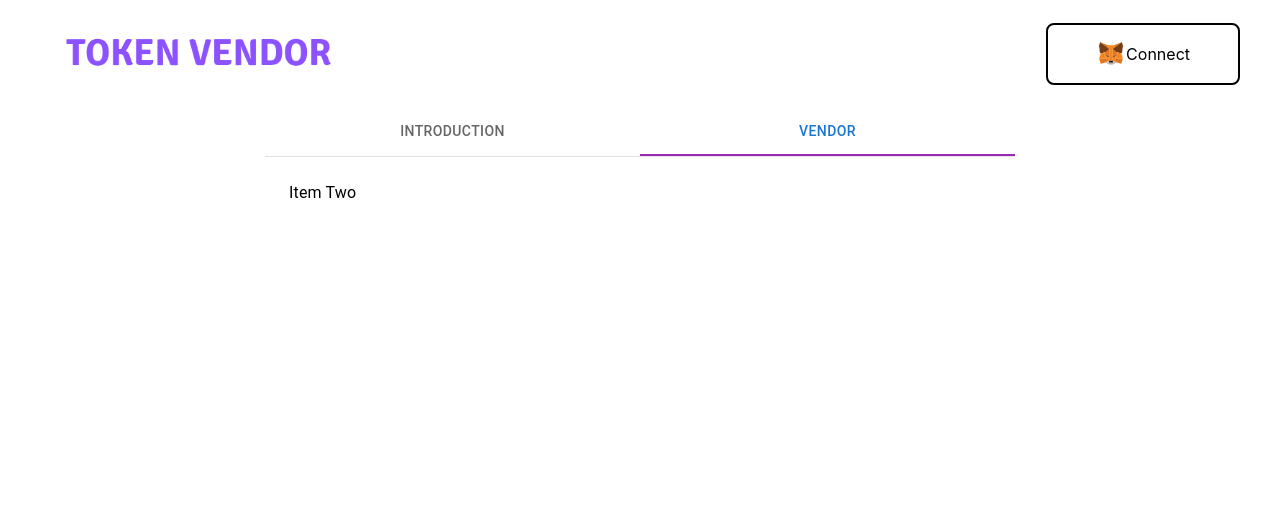
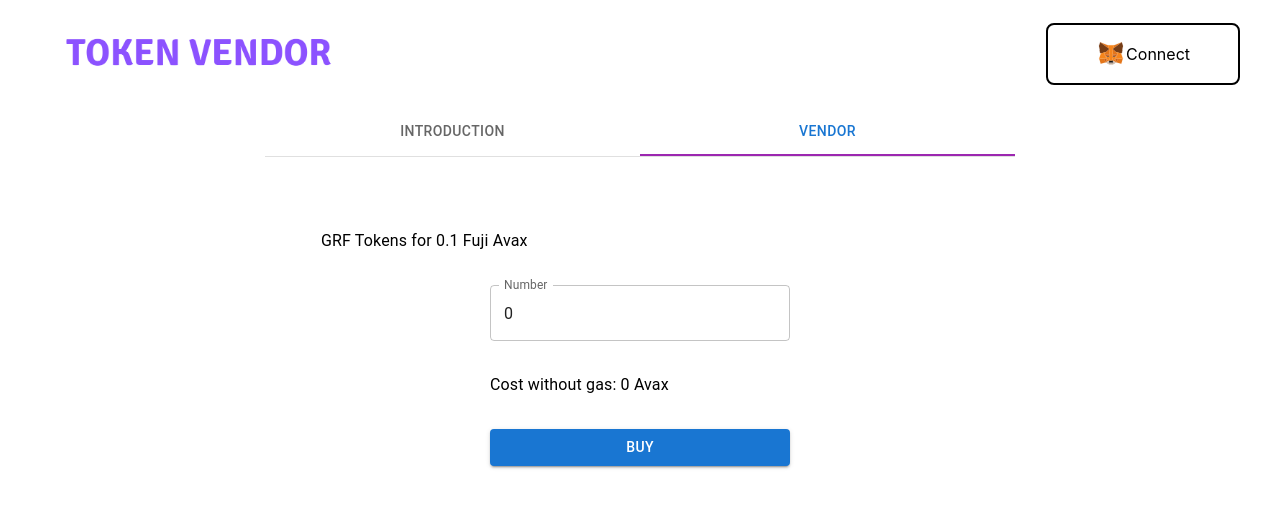
Before and after one commit to onuruci/dapp-frontend, a React (Create React App) app: page / in a window 1280 px wide. Both pictures are taken after a click on the tab "VENDOR". Shown: the top 508 px of the page. Built offline with nearby package versions, Linux system fonts and the light colour scheme.

Commit message:
simple ui for token vendor

```diff
--- a/src/App.js
+++ b/src/App.js
@@ -10,6 +10,7 @@ import Typography from "@mui/material/Typography";
 import Box from "@mui/material/Box";
 
 import Intruduction from "./components/Intoduction";
+import Vendor from "./components/Vendor";
 
 function TabPanel(props) {
   const { children, value, index, ...other } = props;
@@ -73,7 +74,7 @@ function App() {
             <Intruduction />
           </TabPanel>
           <TabPanel value={value} index={1}>
-            Item Two
+            <Vendor />
           </TabPanel>
         </Box>
       </div>
--- a/src/components/Vendor/Vendor.js
+++ b/src/components/Vendor/Vendor.js
@@ -0,0 +1,42 @@
+import React from "react";
+import { useState } from "react";
+
+import "./styles.css"
+import Button from '@mui/material/Button';
+import TextField from '@mui/material/TextField';
+
+const Vendor = () => {
+  const [valueInserted, setValueInserted] = useState(0);
+
+  const handleChange = (e) => {
+    if(e.target.value >= 0) {
+          setValueInserted(e.target.value);
+
+    }
+  };
+
+  return(
+    <div className="introstyle">
+      <div>
+        GRF Tokens for 0.1 Fuji Avax
+      </div>
+       <TextField
+          id="outlined-number"
+          label="Number"
+          type="number"
+          InputLabelProps={{
+            shrink: true,
+          }}
+          value={valueInserted}
+          onChange={e => handleChange(e)}
+          sx={{margin:"auto", width:"300px"}}
+        />
+        <div style={{margin:"auto", width:"300px"}}>
+          Cost without gas: {valueInserted * 0.1} Avax
+        </div>
+      <Button sx={{margin:"auto", width:"300px"}} variant="contained">Buy</Button>
+    </div>
+  );
+};
+
+export default Vendor;
--- a/src/components/Vendor/index.js
+++ b/src/components/Vendor/index.js
@@ -0,0 +1,3 @@
+import Vendor from "./Vendor";
+
+export default Vendor;
```
